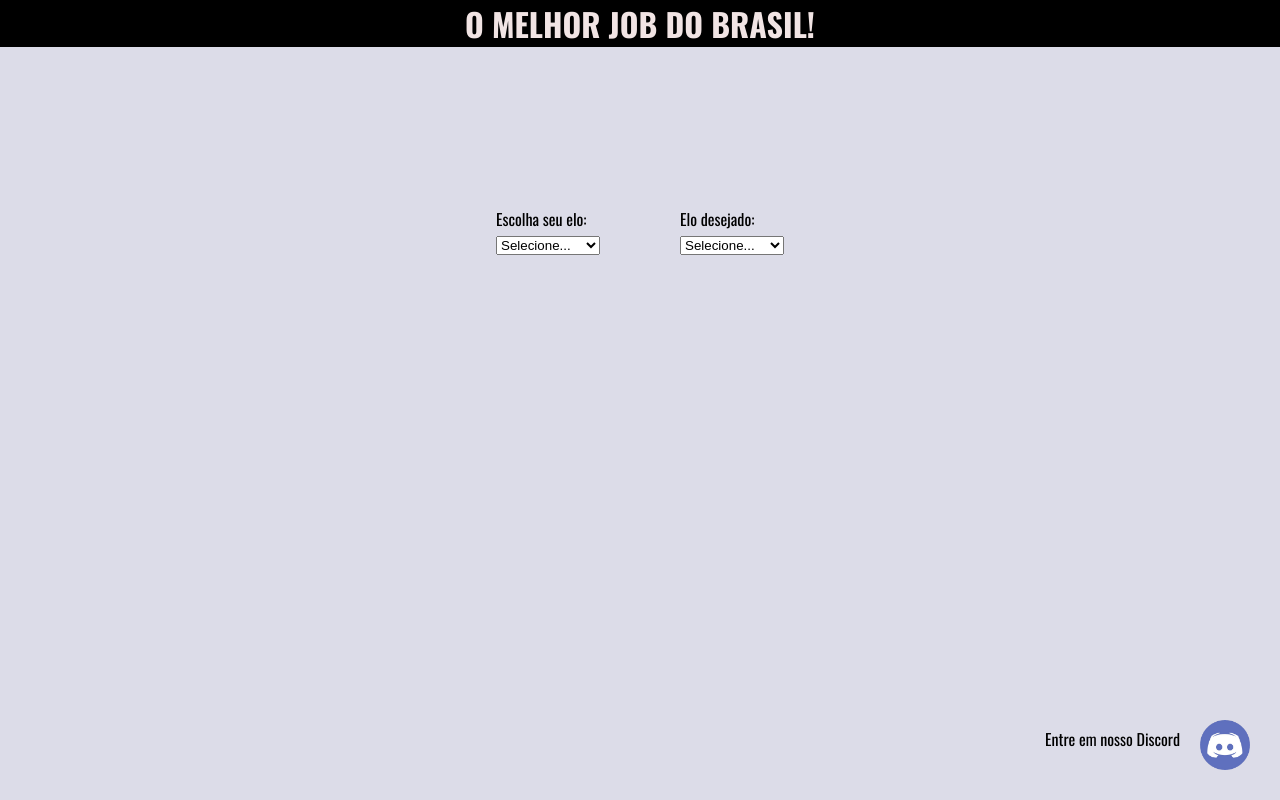
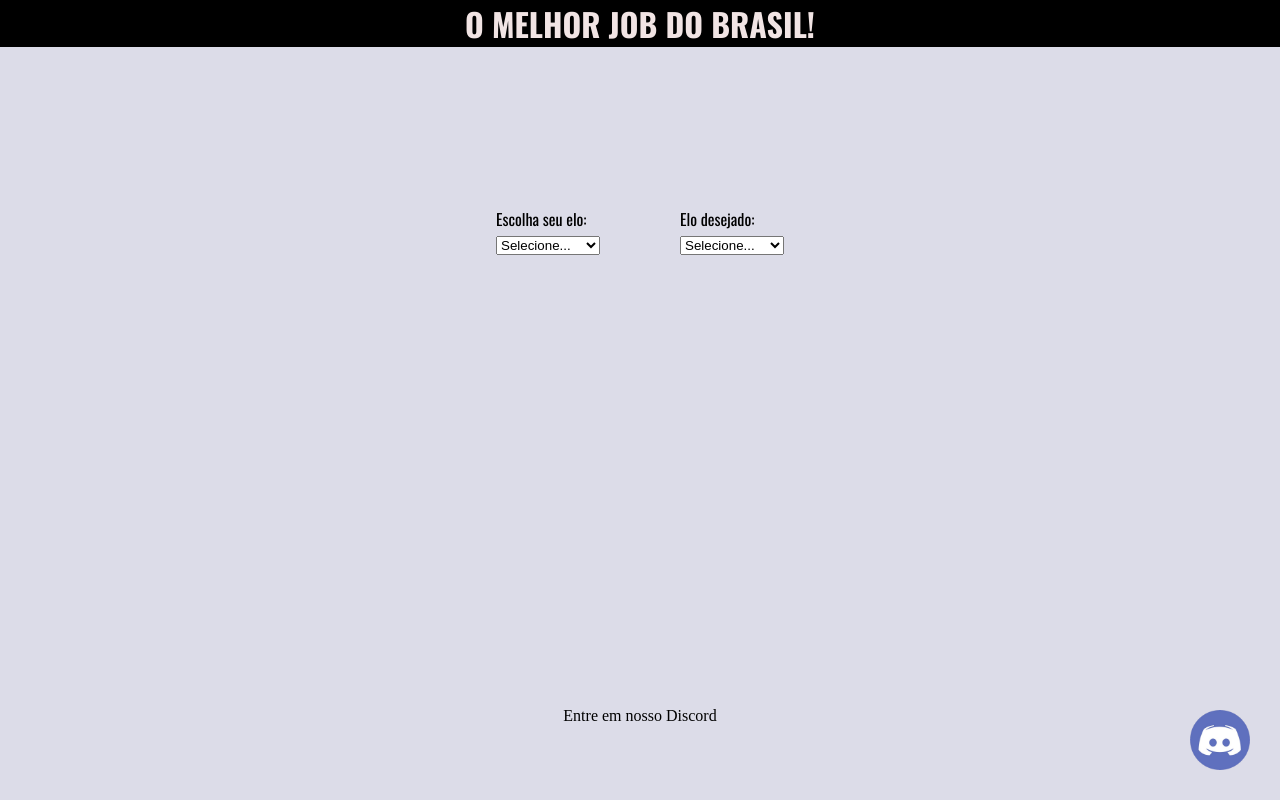
Before and after one commit to VictorMiguelMachado/job-valorant, a plain HTML site: page index.html in a window 1280 px wide. Drawn offline with nearby package versions, Linux system fonts and the light colour scheme.

Commit message:
Update style.css

```diff
--- a/style/style.css
+++ b/style/style.css
@@ -63,10 +63,24 @@ h1 {
 }
 
 .dc footer {
-    font-family: 'Oswald';
     display: flex;
-    justify-content: right;
-    display: inline-flexbox;
-    margin-top: 40px;
-    margin-right: 100px;
+    justify-content: center;
+    align-items: center;
+    margin-top: 20px;
 }
+
+.footer-content {
+    display: flex;
+    align-items: center;
+}
+
+.footer-content p {
+    margin: 0;
+    padding: 0;
+}
+
+.img-dc {
+    width: 60px;
+    height: auto;
+    margin-left: 5px;
+}
```
